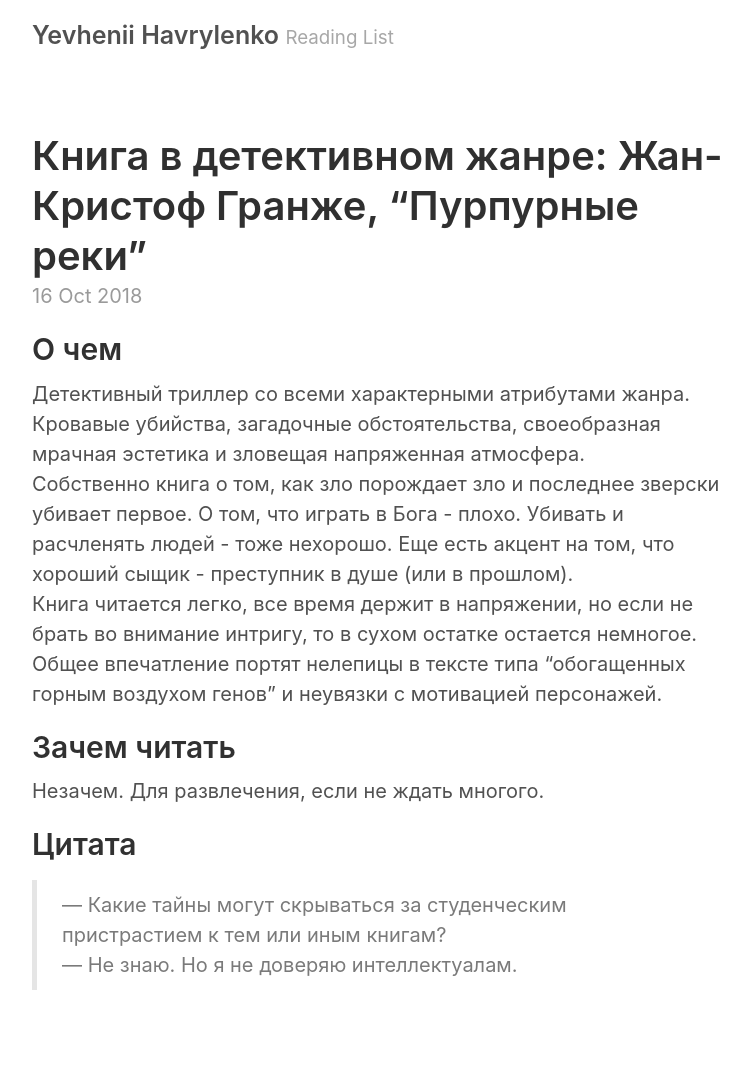
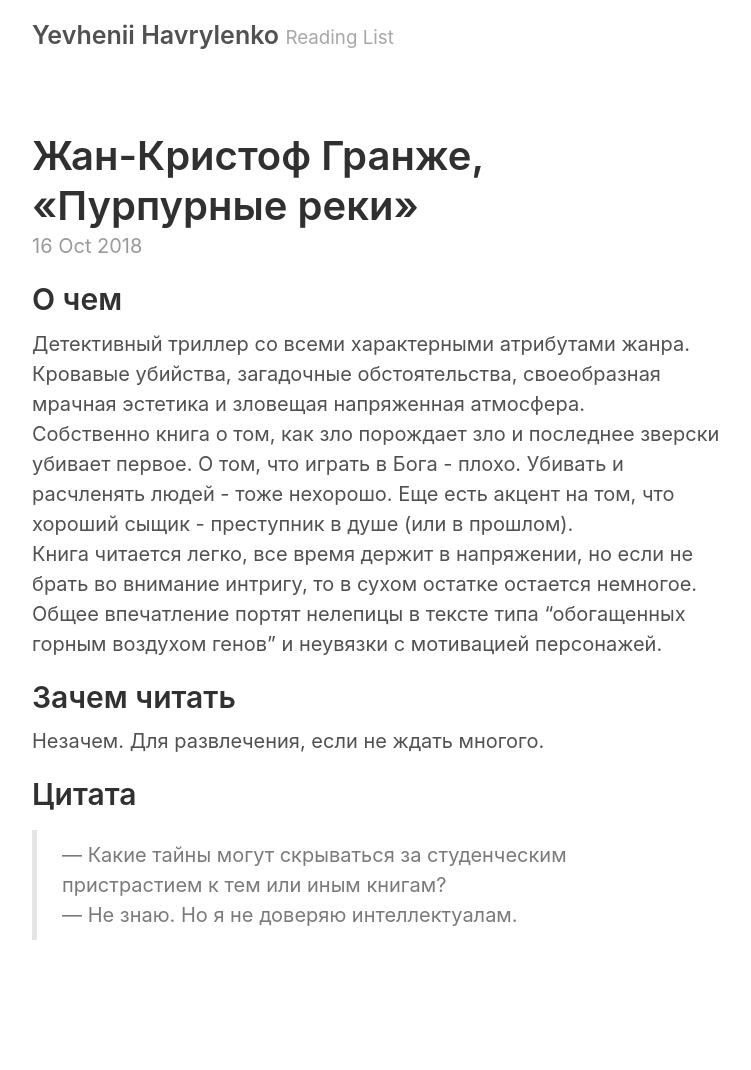
Before and after one commit to yevhenii-havrylenko/yevhenii-havrylenko.github.io, a Jekyll site: the page built from _posts/2018-10-16-les-rivieres-pourpres.md, in a window 1280 px wide. Shown: the whole page, without its empty margins (258-1009 px from the left). Built offline with Jekyll 4.4.1, drawn with Linux system fonts in a browser that asks for light colours; after the commit the page ends 1020 px from its top, so only the background shows below that.

Commit message:
Update 2018-10-16-les-rivieres-pourpres.md

```diff
--- a/_posts/2018-10-16-les-rivieres-pourpres.md
+++ b/_posts/2018-10-16-les-rivieres-pourpres.md
@@ -1,6 +1,6 @@
 ---
 layout: post
-title: 'Книга в детективном жанре: Жан-Кристоф Гранже, “Пурпурные реки”'
+title: 'Жан-Кристоф Гранже, «Пурпурные реки»'
 ---
 
 ## О чем
```
